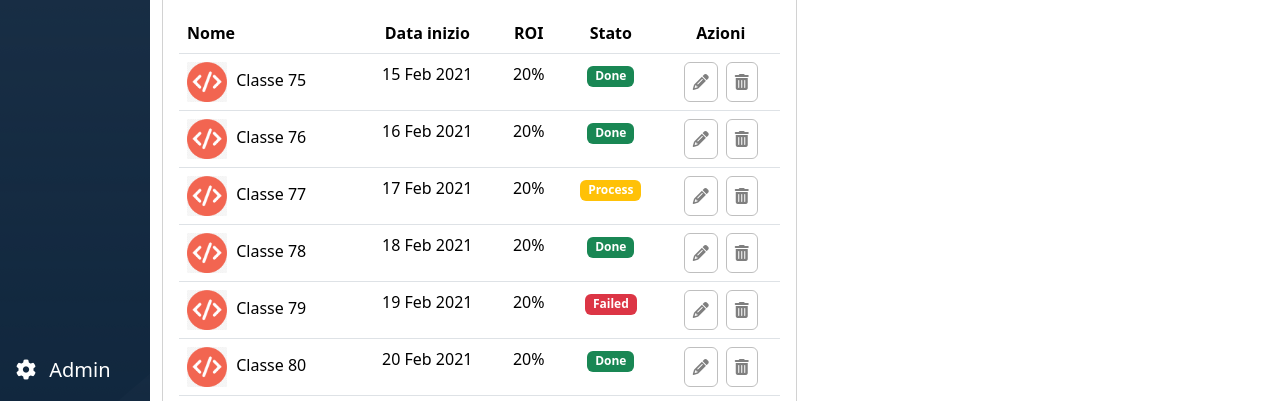
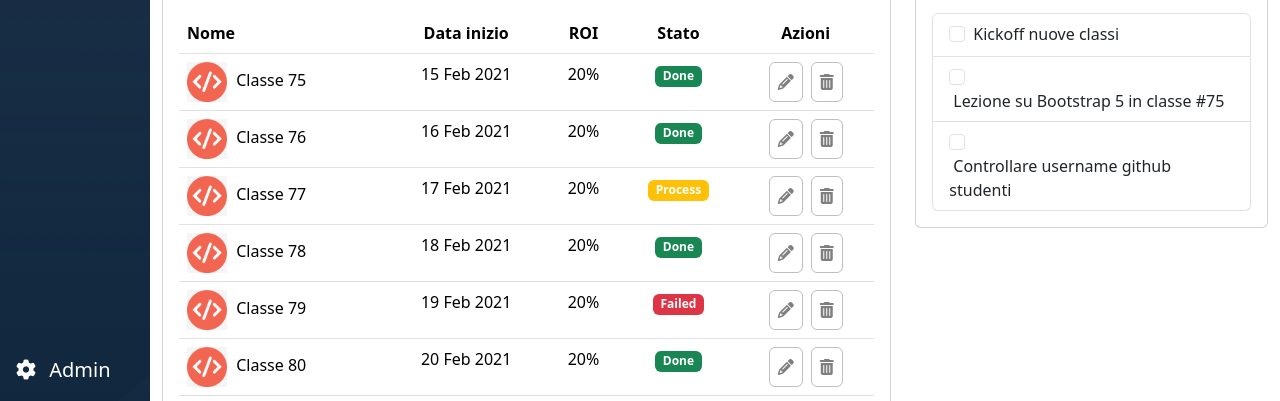
Before and after one commit to alexraduca01/html-css-bootstrap-dashboard, a plain HTML site: page index.html in a window 1280 px wide. Shown: the part 399-800 px from the top of the page. Drawn offline with nearby package versions, Linux system fonts and the light colour scheme.

Commit message:
added "todo"

```diff
--- a/index.html
+++ b/index.html
@@ -100,7 +100,7 @@
                     </div>
                     <div id="main_content" class="container-fluid">
                         <div class="row">
-                            <div class="col-7 my-3">
+                            <div class="col-8 my-3">
                                 <div class="card">
                                     <div class="card-header">
                                       <h2>Prossime classi</h2>
@@ -223,8 +223,34 @@
                                     </div>
                                 </div>
                             </div>
-                            <div class="col-5">
-
+                            <div class="col-4">
+                                <div class="card my-3">
+                                    <div class="card-header">
+                                        <h2>Todo</h2>
+                                    </div>
+                                    <div class="card-body">
+                                        <ul class="list-group">
+                                            <li class="list-group-item"><div class="form-check">
+                                                <input class="form-check-input" type="checkbox" value="" id="flexCheckDefault">
+                                                <label class="form-check-label" for="flexCheckDefault">
+                                                    <span class="fw-medium">Kickoff nuove classi</span>
+                                                </label>
+                                            </li>
+                                            <li class="list-group-item">
+                                                <input class="form-check-input" type="checkbox" value="" id="flexCheckDefault">
+                                                <label class="form-check-label" for="flexCheckDefault">
+                                                    <span class="fw-medium ms-1">Lezione su Bootstrap 5 in classe #75</span>
+                                                </label>
+                                            </li>
+                                            <li class="list-group-item">
+                                                <input class="form-check-input" type="checkbox" value="" id="flexCheckDefault">
+                                                <label class="form-check-label" for="flexCheckDefault">
+                                                    <span class="fw-medium ms-1">Controllare username github studenti</span>
+                                                </label>
+                                            </li>
+                                          </ul>
+                                    </div>
+                                </div>
                             </div>
                         </div>
                     </div>
```
